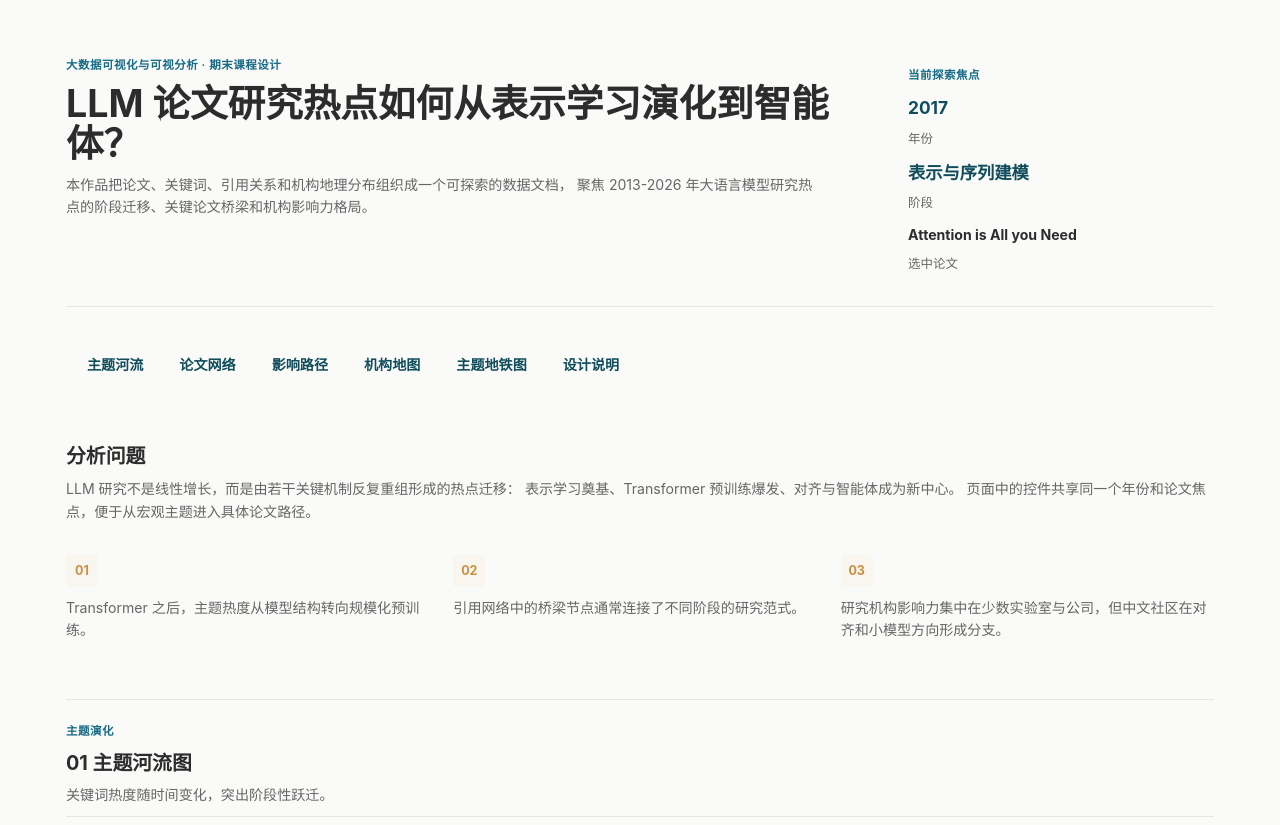
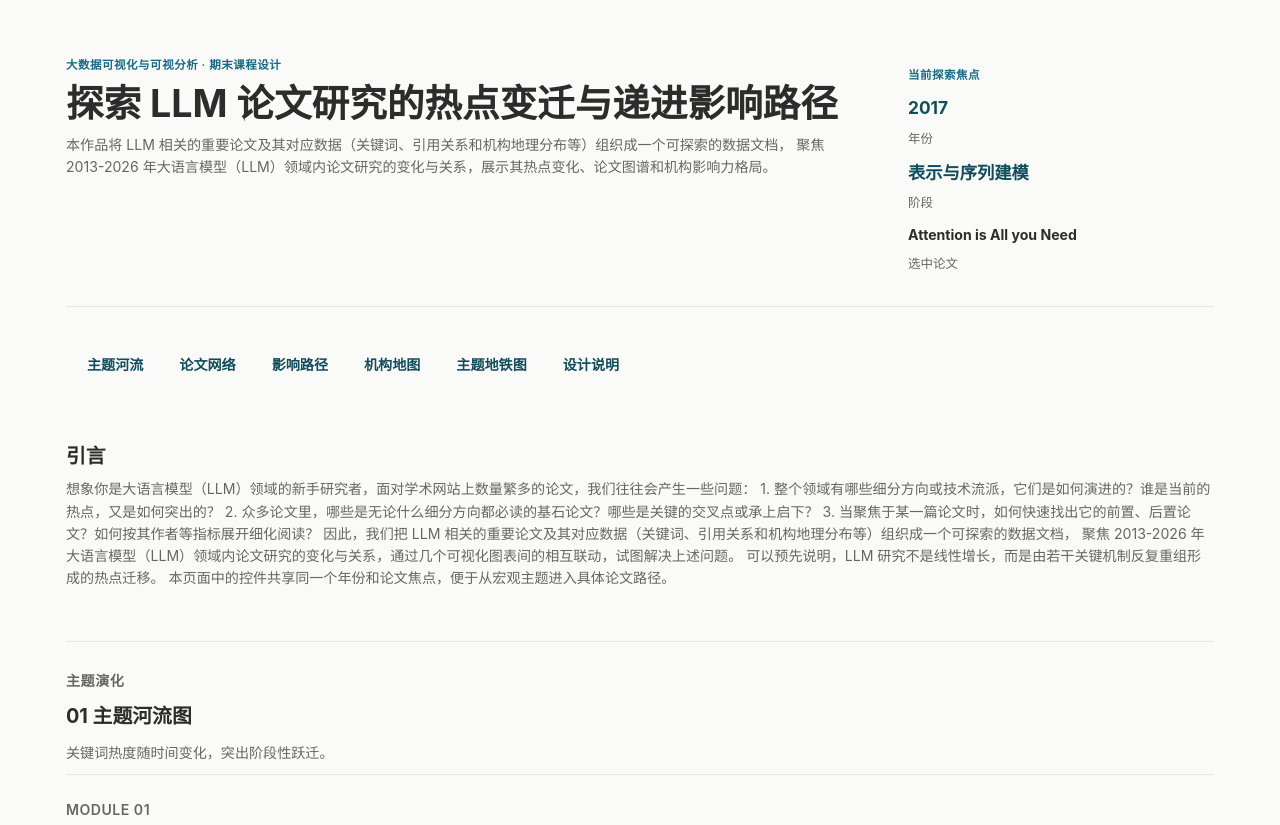
Before and after one commit to ZhlZhlZh/llmviz.github.io, a plain HTML site: page index.html in a window 1280 px wide. Shown: the top 825 px of the page. Drawn offline with Linux system fonts and the light colour scheme.

Commit message:
Update title and introduction in index.html

```diff
--- a/index.html
+++ b/index.html
@@ -7,7 +7,7 @@
       name="description"
       content="交互式探索 LLM 论文主题热度、引用网络、关键路径与研究机构影响力。"
     />
-    <title>LLM 论文研究热点可视化</title>
+    <title>LLM 论文研究可视化</title>
     <link rel="icon" href="data:," />
     <link rel="stylesheet" href="./styles/main.css" />
   </head>
@@ -16,10 +16,10 @@
       <header class="site-header">
         <div class="hero-copy">
           <p class="eyebrow">大数据可视化与可视分析 · 期末课程设计</p>
-          <h1>LLM 论文研究热点如何从表示学习演化到智能体？</h1>
+          <h1>探索 LLM 论文研究的热点变迁与递进影响路径</h1>
           <p class="site-subtitle">
-            本作品把论文、关键词、引用关系和机构地理分布组织成一个可探索的数据文档，
-            聚焦 2013-2026 年大语言模型研究热点的阶段迁移、关键论文桥梁和机构影响力格局。
+            本作品将 LLM 相关的重要论文及其对应数据（关键词、引用关系和机构地理分布等）组织成一个可探索的数据文档，
+            聚焦 2013-2026 年大语言模型（LLM）领域内论文研究的变化与关系，展示其热点变化、论文图谱和机构影响力格局。
           </p>
         </div>
         <aside class="focus-panel" aria-live="polite">
@@ -53,14 +53,22 @@
       <main>
         <section class="story-intro" aria-labelledby="intro-title">
           <div>
-            <h2 id="intro-title">分析问题</h2>
+            <h2 id="intro-title">引言</h2>
             <p>
-              LLM 研究不是线性增长，而是由若干关键机制反复重组形成的热点迁移：
-              表示学习奠基、Transformer 预训练爆发、对齐与智能体成为新中心。
-              页面中的控件共享同一个年份和论文焦点，便于从宏观主题进入具体论文路径。
+              想象你是大语言模型（LLM）领域的新手研究者，面对学术网站上数量繁多的论文，我们往往会产生一些问题：
+
+              1. 整个领域有哪些细分方向或技术流派，它们是如何演进的？谁是当前的热点，又是如何突出的？
+              2. 众多论文里，哪些是无论什么细分方向都必读的基石论文？哪些是关键的交叉点或承上启下？
+              3. 当聚焦于某一篇论文时，如何快速找出它的前置、后置论文？如何按其作者等指标展开细化阅读？
+
+              因此，我们把 LLM 相关的重要论文及其对应数据（关键词、引用关系和机构地理分布等）组织成一个可探索的数据文档，
+              聚焦 2013-2026 年大语言模型（LLM）领域内论文研究的变化与关系，通过几个可视化图表间的相互联动，试图解决上述问题。
+
+              可以预先说明，LLM 研究不是线性增长，而是由若干关键机制反复重组形成的热点迁移。
+              本页面中的控件共享同一个年份和论文焦点，便于从宏观主题进入具体论文路径。
             </p>
           </div>
-          <div class="insight-strip">
+          <!-- <div class="insight-strip">
             <article>
               <span>01</span>
               <p>Transformer 之后，主题热度从模型结构转向规模化预训练。</p>
@@ -74,7 +82,7 @@
               <p>研究机构影响力集中在少数实验室与公司，但中文社区在对齐和小模型方向形成分支。</p>
             </article>
           </div>
-        </section>
+        </section> -->
 
         <section id="section-river" class="story-section">
           <div class="section-heading">
```
